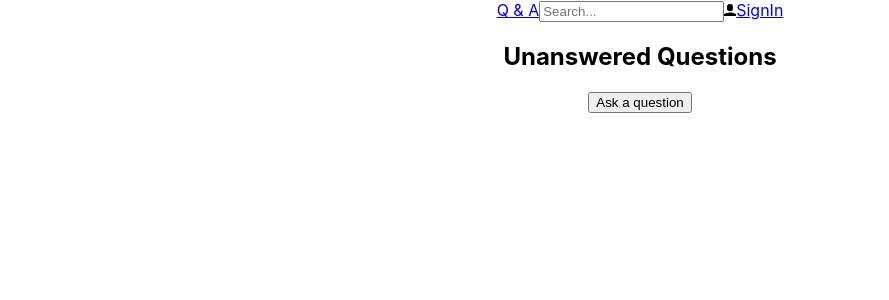
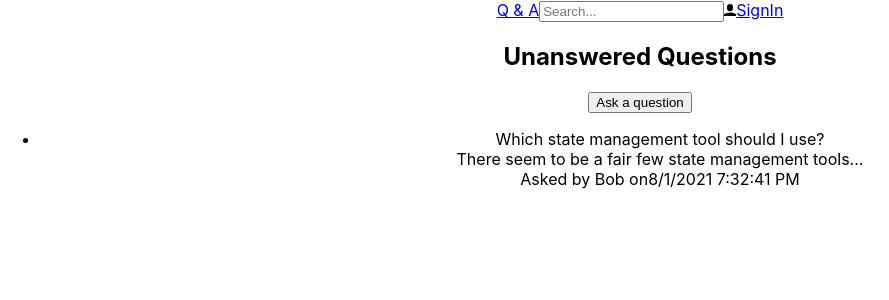
Before and after one commit to rafa-ce/QandA, a React (Create React App) app in the folder frontend/: page / in a window 1280 px wide. Shown: the top 300 px of the page, without its empty margins (0-889 px from the left). Built offline with nearby package versions, Linux system fonts and the light colour scheme.

Commit message:
useEffect: carregar perguntas não respondidas (mock)

```diff
--- a/frontend/src/HomePage.tsx
+++ b/frontend/src/HomePage.tsx
@@ -1,15 +1,29 @@
 import React from 'react';
 import { QuestionList } from './QuestionList';
-import { getUnansweredQuestions } from './QuestionsData';
+import { getUnansweredQuestions, QuestionData } from './QuestionsData';
 import { Page } from './Page';
 import { PageTitle } from './PageTitle';
 
-export const HomePage = () => (
+export const HomePage = () => {
+  const [questions, setQuestions] = React.useState<QuestionData[]>([]);
+  const [questionsLoading, setQuestionsLoading] = React.useState(true);
+
+  React.useEffect(() => {
+    const doGetUnansweredQuestions = async () => {
+      const unansweredQuestions = await getUnansweredQuestions();
+      setQuestions(unansweredQuestions);
+      setQuestionsLoading(false);
+    };
+    doGetUnansweredQuestions();
+  }, []);
+
+  return (
     <Page>
       <div>
         <PageTitle>Unanswered Questions</PageTitle>
         <button>Ask a question</button>
       </div>
-    {/* <QuestionList data={getUnansweredQuestions()} /> */}
+      {questionsLoading ? <div>Loading...</div> : <QuestionList data={questions || []} />}
     </Page>
   );
+};
--- a/frontend/src/QuestionsData.ts
+++ b/frontend/src/QuestionsData.ts
@@ -13,6 +13,7 @@
   userName: string;
   created: Date;
 }
+
 const questions: QuestionData[] = [
   {
     questionId: 1,
```
Lines whose indentation alone changed are shown as unchanged.
